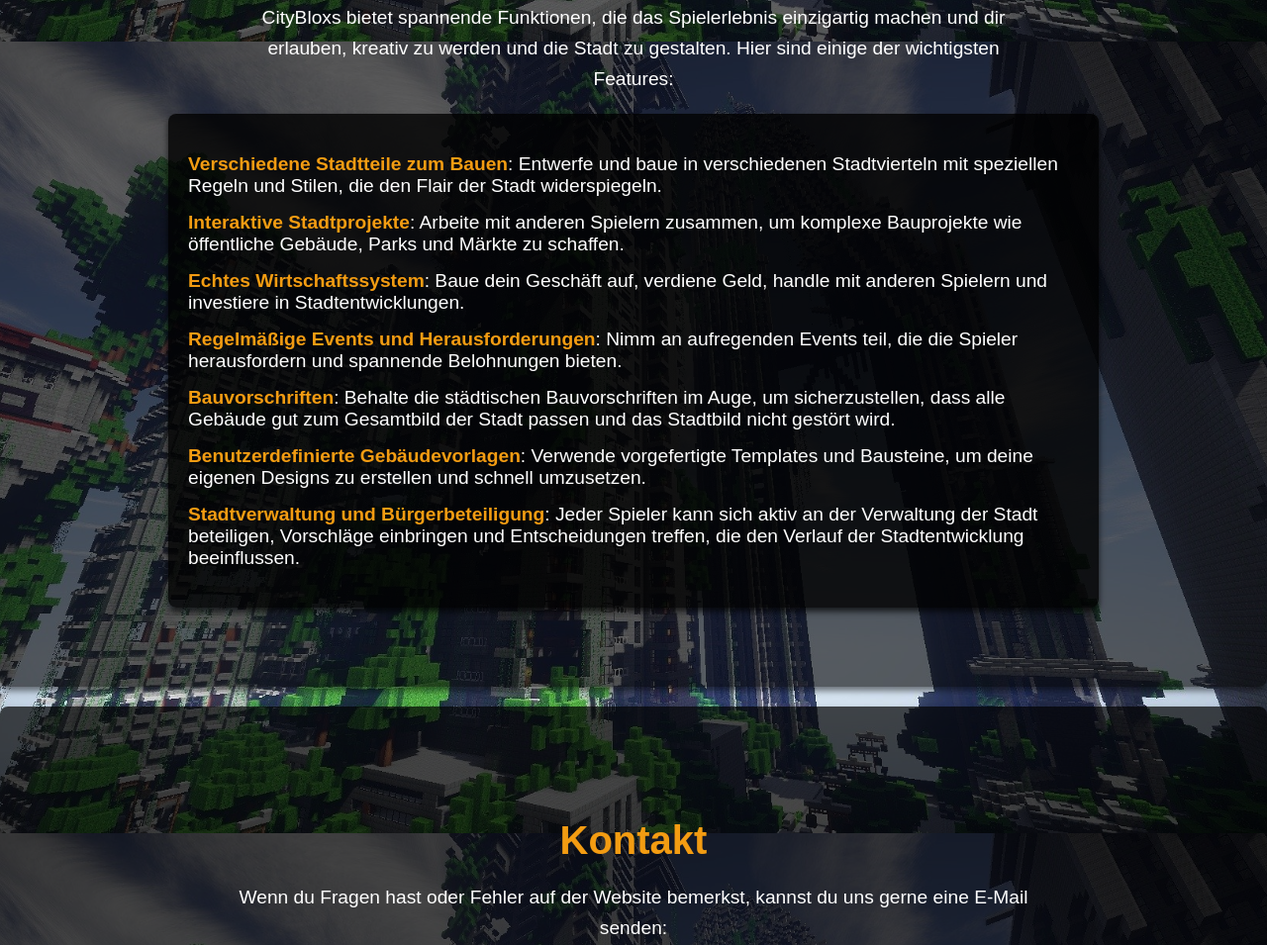
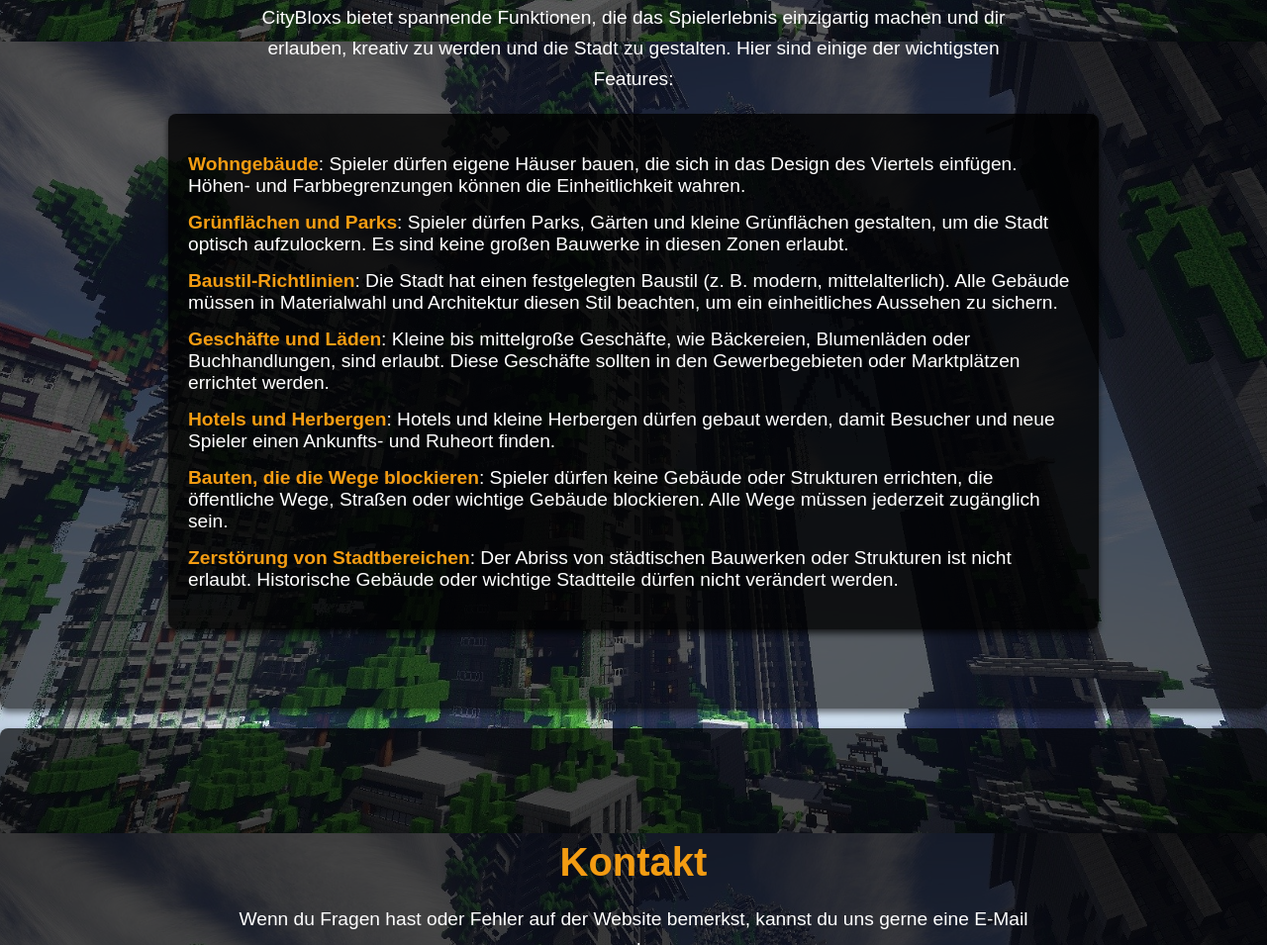
Before and after one commit to Peepojohntv/CityBloxs, a plain HTML site: page index.html in a window 1280 px wide. Shown: the part 2358-3313 px from the top of the page at 99% size. Drawn offline with Linux system fonts and the light colour scheme.

Commit message:
Update index.html

```diff
--- a/index.html
+++ b/index.html
@@ -46,13 +46,14 @@
     <p>CityBloxs bietet spannende Funktionen, die das Spielerlebnis einzigartig machen und dir erlauben, kreativ zu werden und die Stadt zu gestalten. Hier sind einige der wichtigsten Features:</p>
     <div class="features-box">
       <ul>
-        <li><strong>Verschiedene Stadtteile zum Bauen</strong>: Entwerfe und baue in verschiedenen Stadtvierteln mit speziellen Regeln und Stilen, die den Flair der Stadt widerspiegeln.</li>
-        <li><strong>Interaktive Stadtprojekte</strong>: Arbeite mit anderen Spielern zusammen, um komplexe Bauprojekte wie öffentliche Gebäude, Parks und Märkte zu schaffen.</li>
-        <li><strong>Echtes Wirtschaftssystem</strong>: Baue dein Geschäft auf, verdiene Geld, handle mit anderen Spielern und investiere in Stadtentwicklungen.</li>
-        <li><strong>Regelmäßige Events und Herausforderungen</strong>: Nimm an aufregenden Events teil, die die Spieler herausfordern und spannende Belohnungen bieten.</li>
-        <li><strong>Bauvorschriften</strong>: Behalte die städtischen Bauvorschriften im Auge, um sicherzustellen, dass alle Gebäude gut zum Gesamtbild der Stadt passen und das Stadtbild nicht gestört wird.</li>
-        <li><strong>Benutzerdefinierte Gebäudevorlagen</strong>: Verwende vorgefertigte Templates und Bausteine, um deine eigenen Designs zu erstellen und schnell umzusetzen.</li>
-        <li><strong>Stadtverwaltung und Bürgerbeteiligung</strong>: Jeder Spieler kann sich aktiv an der Verwaltung der Stadt beteiligen, Vorschläge einbringen und Entscheidungen treffen, die den Verlauf der Stadtentwicklung beeinflussen.</li>
+       <li><strong>Wohngebäude</strong>: Spieler dürfen eigene Häuser bauen, die sich in das Design des Viertels einfügen. Höhen- und Farbbegrenzungen können die Einheitlichkeit wahren.</li>
+        <li><strong>Grünflächen und Parks</strong>: Spieler dürfen Parks, Gärten und kleine Grünflächen gestalten, um die Stadt optisch aufzulockern. Es sind keine großen Bauwerke in diesen Zonen erlaubt.</li>
+        <li><strong>Baustil-Richtlinien</strong>: Die Stadt hat einen festgelegten Baustil (z. B. modern, mittelalterlich). Alle Gebäude müssen in Materialwahl und Architektur diesen Stil beachten, um ein einheitliches Aussehen zu sichern.</li>
+        <li><strong>Geschäfte und Läden</strong>: Kleine bis mittelgroße Geschäfte, wie Bäckereien, Blumenläden oder Buchhandlungen, sind erlaubt. Diese Geschäfte sollten in den Gewerbegebieten oder Marktplätzen errichtet werden.</li>
+        <li><strong>Hotels und Herbergen</strong>: Hotels und kleine Herbergen dürfen gebaut werden, damit Besucher und neue Spieler einen Ankunfts- und Ruheort finden.</li>
+        <li><strong>Bauten, die die Wege blockieren</strong>: Spieler dürfen keine Gebäude oder Strukturen errichten, die öffentliche Wege, Straßen oder wichtige Gebäude blockieren. Alle Wege müssen jederzeit zugänglich sein.</li>
+        <li><strong>Zerstörung von Stadtbereichen</strong>: Der Abriss von städtischen Bauwerken oder Strukturen ist nicht erlaubt. Historische Gebäude oder wichtige Stadtteile dürfen nicht verändert werden.</li>
+      </ul>
       </ul>
     </div>
   </section>
```
